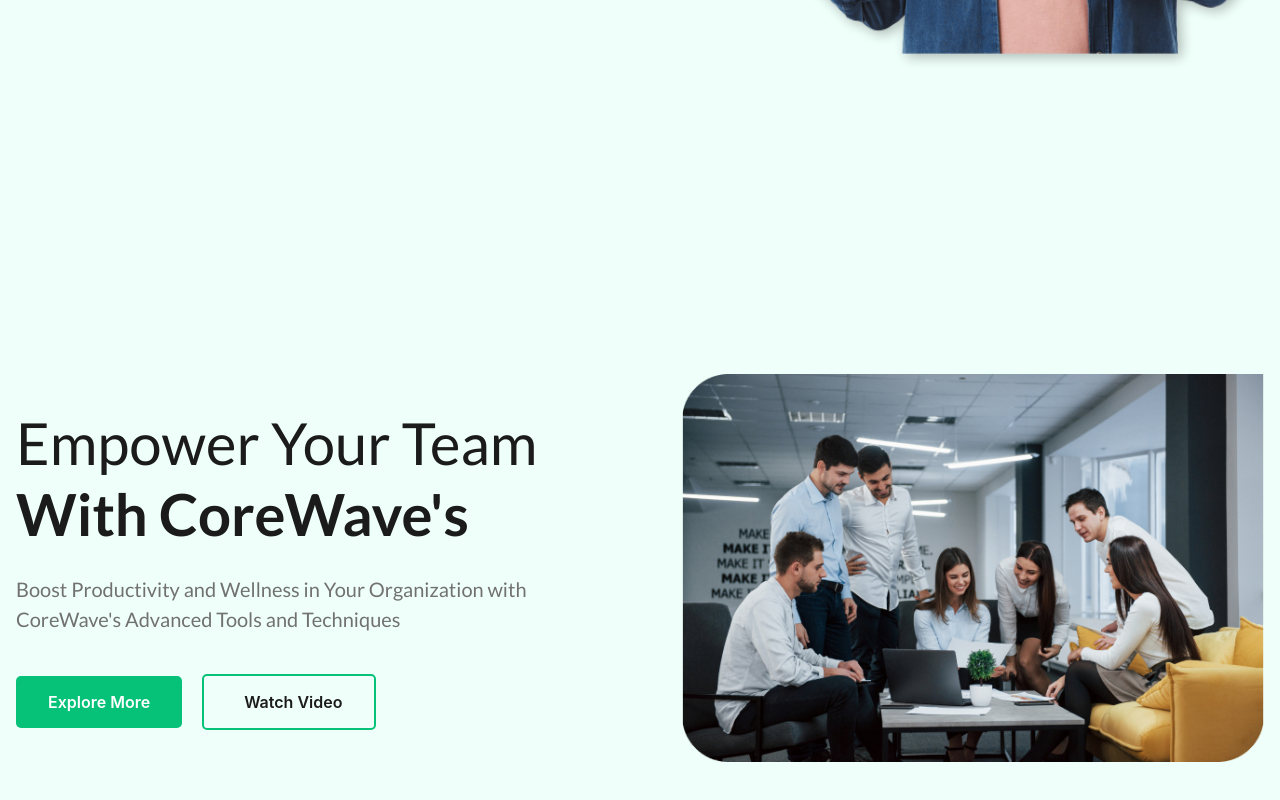
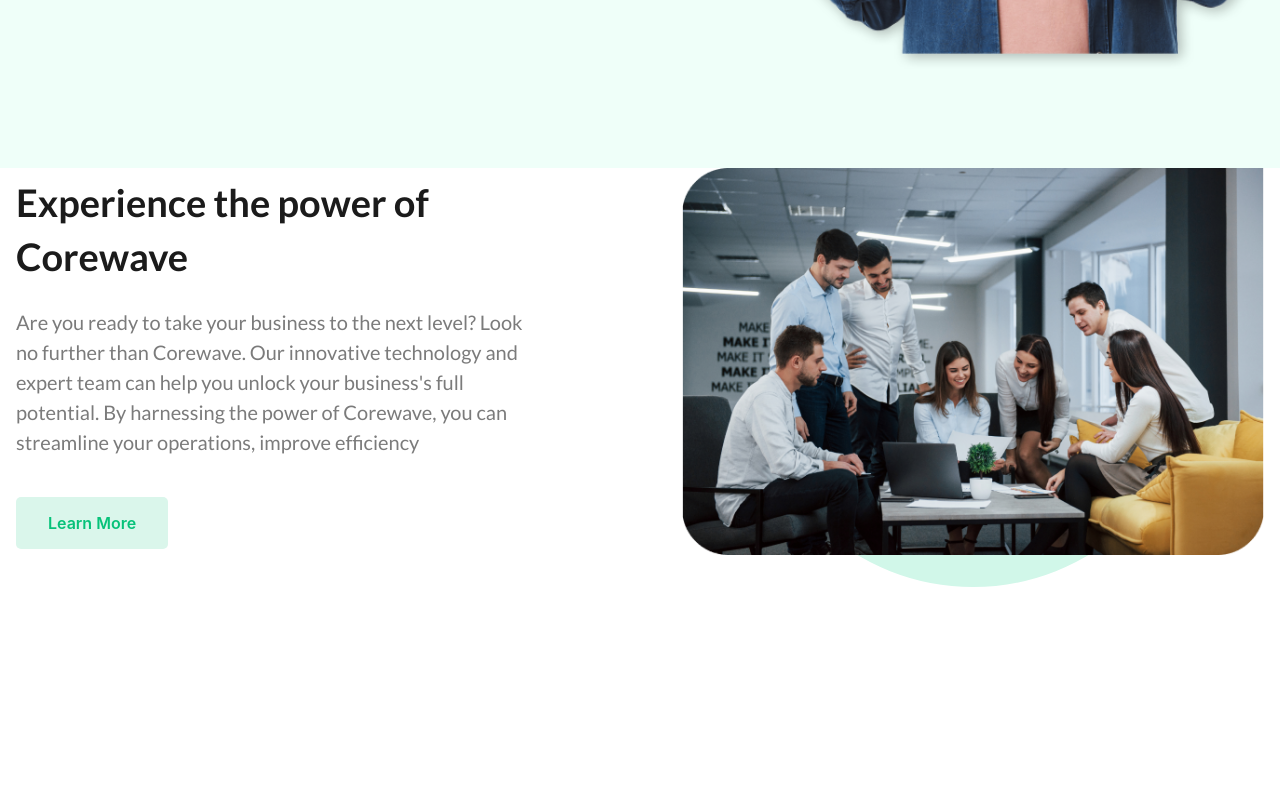
Before and after one commit to almahmud-dev/corewave-react, a React (Vite) app: page / in a window 1280 px wide. Shown: the part 632-1432 px from the top of the page. After the commit the page ends 1219 px from the top, so only its background shows below. Built offline with nearby package versions, Linux system fonts and the light colour scheme.

Commit message:
Some add

```diff
--- a/src/components/Banner.jsx
+++ b/src/components/Banner.jsx
@@ -64,7 +64,7 @@
               <img
                 src={heroimg}
                 alt="Hero Image"
-                className="relative z-10 w-full h-auto object-contain"
+                className="relative z-10 w-full  object-contain"
               />
             </div>
           </div>
--- a/src/components/Experience.jsx
+++ b/src/components/Experience.jsx
@@ -3,25 +3,23 @@
 const Experience = () => {
   return (
     <>
-    <section className="relative bg-[#EFFFF9] py-10 md:py-20 min-h-screen flex items-center overflow-hidden">
+    <section>
             <div className="container mx-auto py-10 lg:py-0 px-4">
               <div className="flex flex-col md:flex-row gap-10 md:gap-20 lg:gap-35.25 items-center">
                 {/* Left Content Side */}
                 <div className="w-full lg:max-w-131.25 text-center md:text-left">
                   <h1
-                    className="text-[#1B1B1B] text-[36px] sm:text-[48px] md:text-[58px]
-                  font-normal leading-tight md:leading-[71.5px] font-lato"
+                    className="text-[#1B1B1B] text-[45px] sm:text-[40px] md:text-[38px]
+                  font-semibold leading-[30px] md:leading-[54px] font-lato"
                   >
-                    Empower Your Team
-                    <span className="block font-bold">With CoreWave's</span>
+                    Experience the power of Corewave
                   </h1>
 
                   <p
-                    className="text-[#717171] text-[16px] md:text-[20px] font-normal
+                    className="text-[#7B7B7B] text-[16px] md:text-[20px] font-normal
                   leading-normal font-lato mt-4 md:mt-6 mb-8 md:mb-10 max-w-137.5 mx-auto md:mx-0"
                   >
-                    Boost Productivity and Wellness in Your Organization with
-                    CoreWave's Advanced Tools and Techniques
+                    Are you ready to take your business to the next level? Look no further than Corewave. Our innovative technology and expert team can help you unlock your business's full potential. By harnessing the power of Corewave, you can streamline your operations, improve efficiency
                   </p>
 
                   <div
@@ -30,22 +28,10 @@
                   >
                     {/* Explore More Button */}
                     <button
-                      className="w-full sm:w-auto bg-[#06C279] text-white
+                      className="w-full sm:w-auto bg-[#DAF6EB] text-[#06C279]
                     font-semibold rounded-[5px] py-3.5 px-8 hover:bg-[#05a868] transition-all"
                     >
-                      Explore More
-                    </button>
-
-                    {/* Watch Video Button */}
-                    <button
-                      className="w-full sm:w-auto flex items-center justify-center
-                    gap-2 border-2 border-[#06C279] text-[#1B1B1B] font-semibold
-                    rounded-[5px] py-3.5 px-8 hover:bg-[#06C279]/10 transition-all"
-                    >
-                      <span className="text-[#06C279] text-[24px]">
-
-                      </span>
-                      Watch Video
+                      Learn More
                     </button>
                   </div>
                 </div>
```
